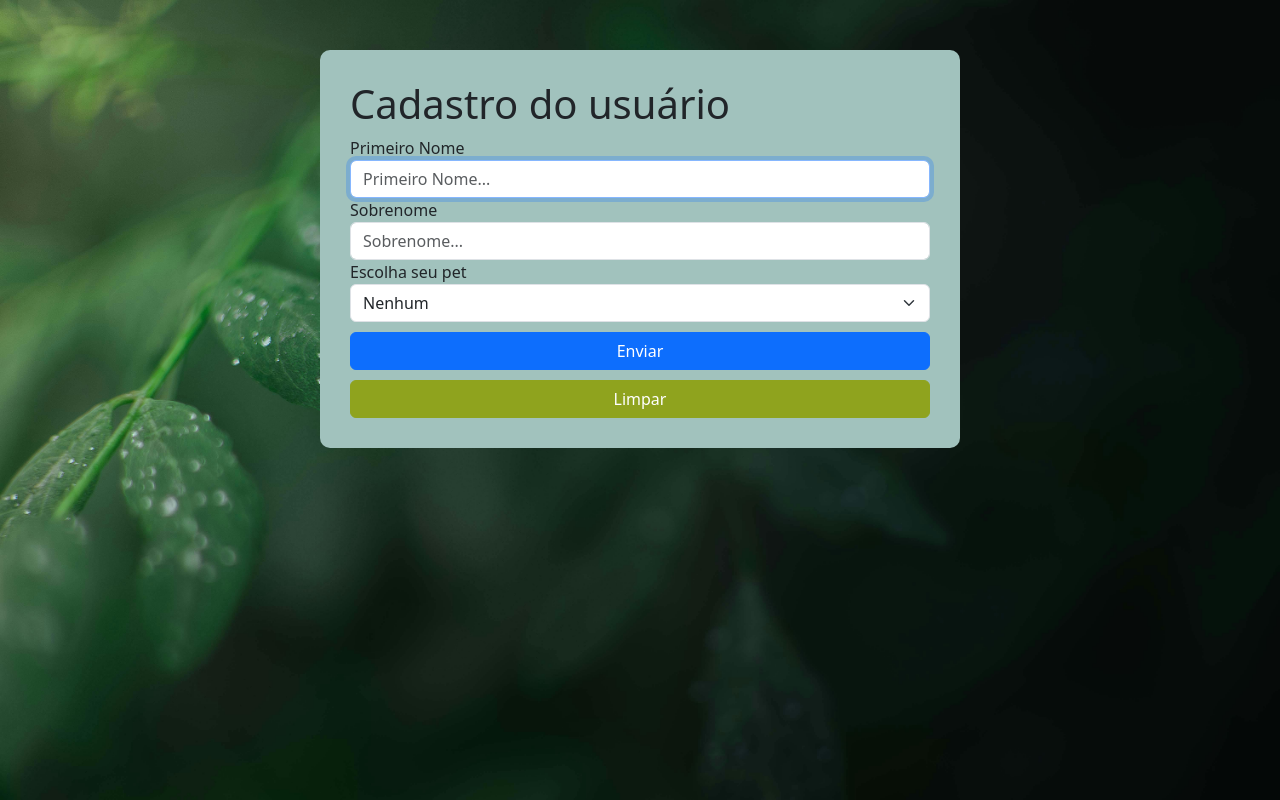
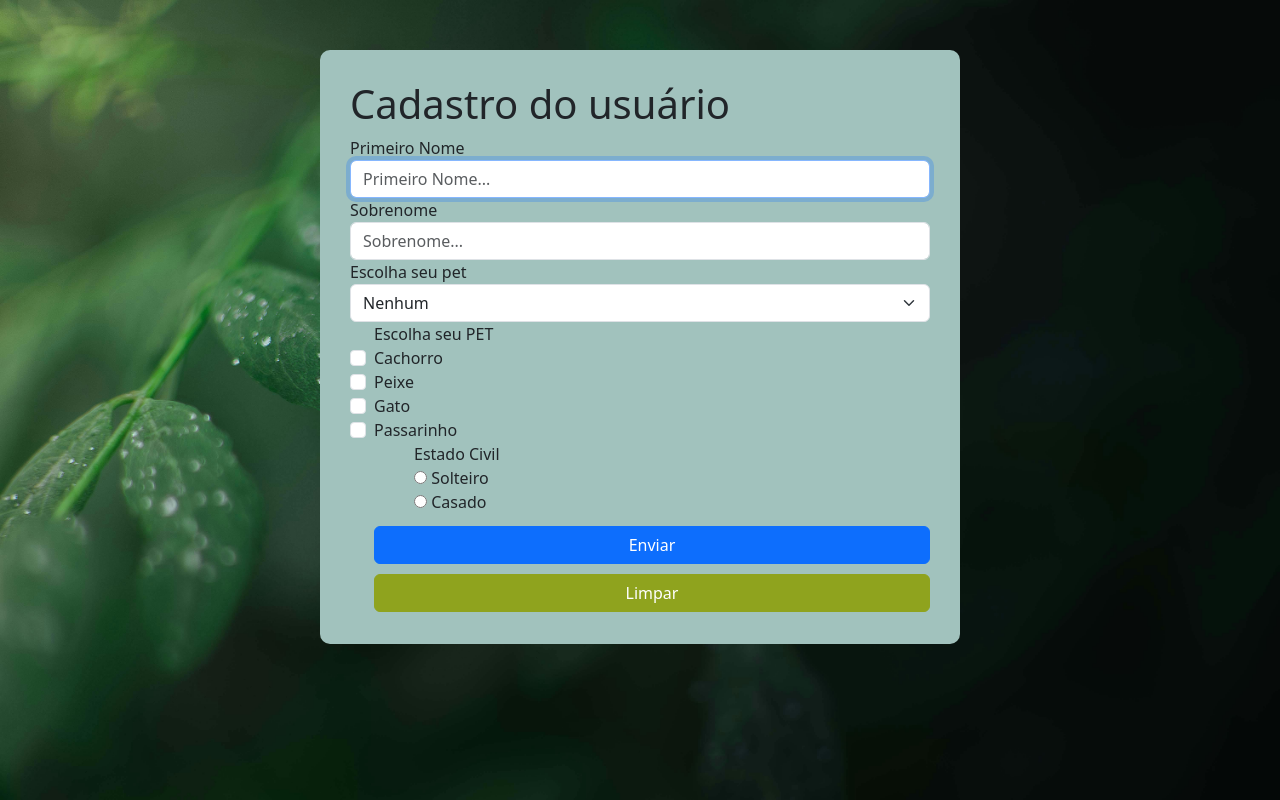
Before and after one commit to Milton-Pires/projetoPHP2H2025, a PHP site: page / in a window 1280 px wide. Run offline with PHP 8.4, Linux system fonts and the light colour scheme.

Commit message:
Aula 28-10

```diff
--- a/Bootstrap/css/style.css
+++ b/Bootstrap/css/style.css
@@ -31,3 +31,12 @@ body{
     background-color: #a1c2bd;
 
 }
+p{
+    box-sizing: border-box;
+    margin: 0;
+    padding: 0;
+    border: 0px;
+}
+.form-check-input .form-check-label{
+    margin-left: 20px;
+}
--- a/Bootstrap/index.php
+++ b/Bootstrap/index.php
@@ -22,7 +22,7 @@
         <input class="form-control" type="text" name="Sobrenome" id="Sobrenome" placeholder="Sobrenome..." maxlength ="50" required autocomplete="off">
         </div>
 
-        <div class="md-3">
+    <div class="md-3">
         <label for="escolhaPets">Escolha seu pet</label>
         <select class="form-select" name="escolhaPets" id="escolhaPets">
             <option  value="nenhum">Nenhum</option>
@@ -31,12 +31,34 @@
             <option  value="passarinho">Passarinho</option>
             <option  value="peixe">Peixe</option>
         </select>
-</div>
-        <div class="md-3">
+    </div>
+    <div class="form-check">
+    <label for="" class="form-check-label">Escolha seu PET</label> <br>
+    <input type="checkbox" class="form-check-input" name="cachorro"><label for="cachorro" class="form-check-label" >Cachorro</label> <br>
+    <input type="checkbox" class="form-check-input" name="peixe"><label for="Peixe" class="form-check-label">Peixe</label> <br>
+    <input type="checkbox" class="form-check-input" name="gato"><label for="gato" class="form-check-label">Gato</label> <br>
+    <input type="checkbox" class="form-check-input" name="passariho"><label for="passarinho" class="form-check-label">Passarinho</label> <br>
+
+    <div class="form-check form-switch">
+        <label for="estado_civil" value="estado_civil">Estado Civil</label> <br>
+        <input  type="radio" >
+        <label for="Solteiro" value="Solteiro">Solteiro</label> <br>
+        <input  type="radio">
+        <label for="Casado" value="Casado">Casado</label>
+    </div>
+
+    <div class="md-3">
         <button  class="btn btn-primary"  id="enviar"type="submit">Enviar</button>
         <br>
         <button class="btn btn-primary" id="limpar"type="reset">Limpar</button>
-</div>
+    </div>
+
+    <div>
+        <input type="hidden" value="user" value="admin">
+        <input type="hidden" value="nivel" value="2">
+    </div>
+
+
 
         </form>
     </main>
```
Also changed, not shown: Bootstrap/include/cadastrar.php (+22 -2 lines).
